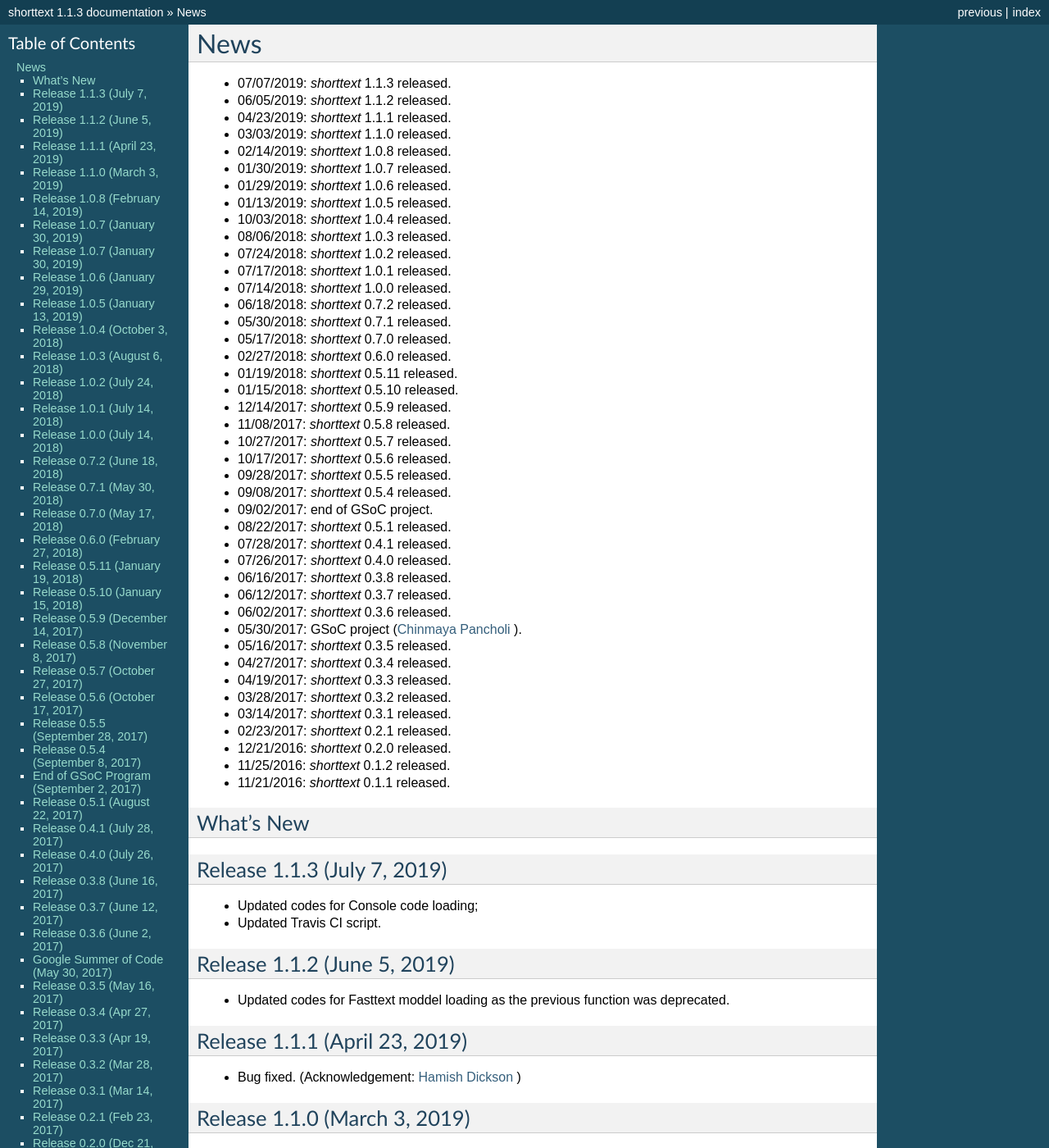
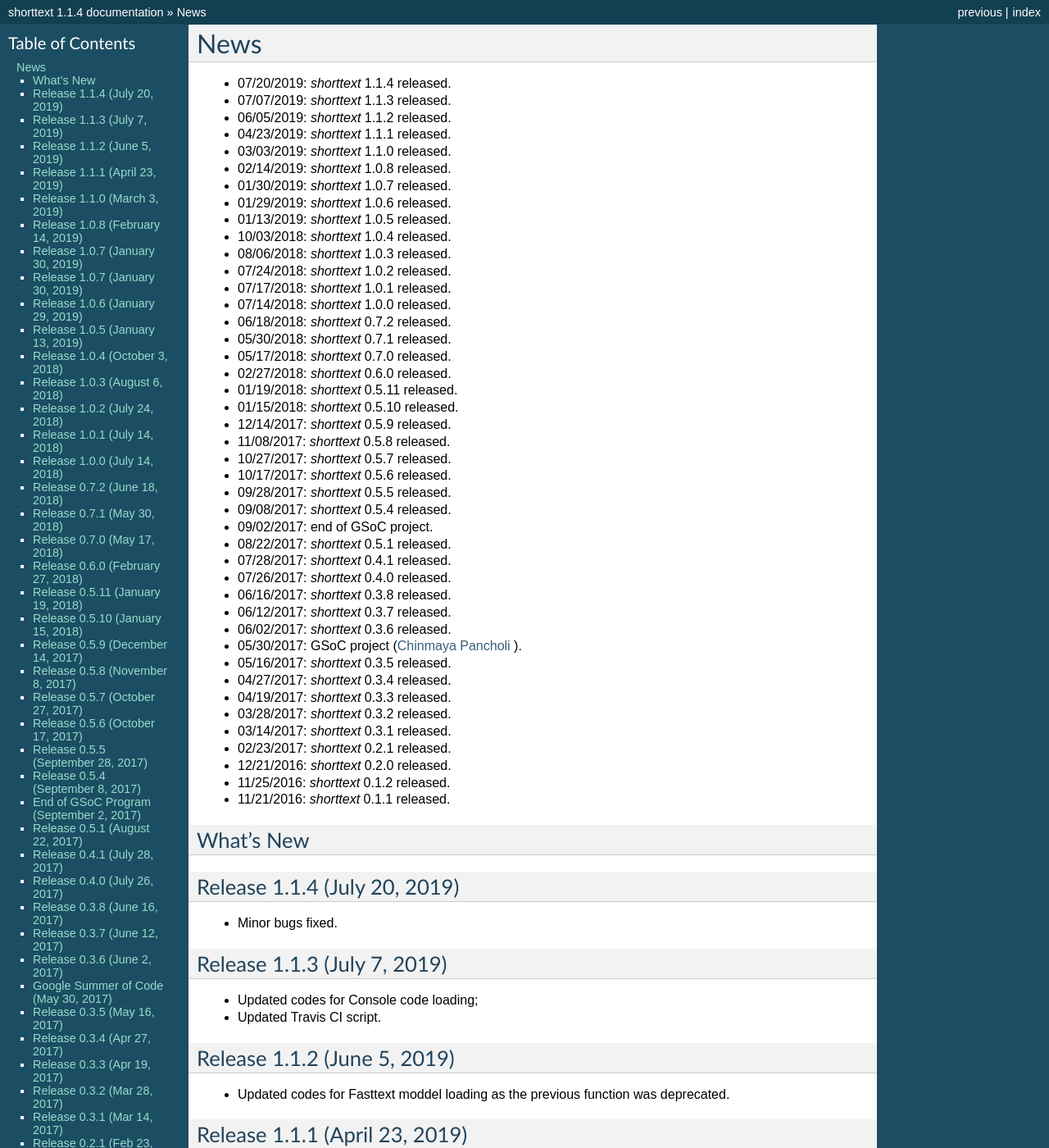
Before and after one commit to stephenhky/PyShortTextCategorization, a Sphinx documentation site: the page built from docs/news.rst, in a window 1280 px wide and 1400 px high. Shown: the whole window at 82% size. Built offline with Sphinx 7.4.7, drawn with Linux system fonts in a browser that asks for light colours; some of the changed text lies outside the part shown.

Commit message:
release 1.1.4

```diff
--- a/apidocs/source/conf.py
+++ b/apidocs/source/conf.py
@@ -60,7 +60,7 @@
 # The short X.Y version.
 version = '1.1'
 # The full version, including alpha/beta/rc tags.
-release = '1.1.3'
+release = '1.1.4'
 
 # The language for content autogenerated by Sphinx. Refer to documentation
 # for a list of supported languages.
--- a/docs/conf.py
+++ b/docs/conf.py
@@ -58,7 +58,7 @@
 # The short X.Y version.
 version = u'1.1'
 # The full version, including alpha/beta/rc tags.
-release = u'1.1.3'
+release = u'1.1.4'
 
 # The language for content autogenerated by Sphinx. Refer to documentation
 # for a list of supported languages.
--- a/docs/news.rst
+++ b/docs/news.rst
@@ -1,6 +1,7 @@
 News
 ====
 
+* 07/20/2019: `shorttext` 1.1.4 released.
 * 07/07/2019: `shorttext` 1.1.3 released.
 * 06/05/2019: `shorttext` 1.1.2 released.
 * 04/23/2019: `shorttext` 1.1.1 released.
@@ -47,6 +48,11 @@
 
 What's New
 ----------
+
+Release 1.1.4 (July 20, 2019)
+-----------------------------
+
+* Minor bugs fixed.
 
 Release 1.1.3 (July 7, 2019)
 ----------------------------
--- a/setup.py
+++ b/setup.py
@@ -20,7 +20,7 @@
 
 
 setup(name='shorttext',
-      version='1.1.3',
+      version='1.1.4',
       description="Short Text Mining",
       long_description=package_description(),
       long_description_content_type='text/markdown',
```
Also changed, not shown: README.md (+1 -0 lines).
